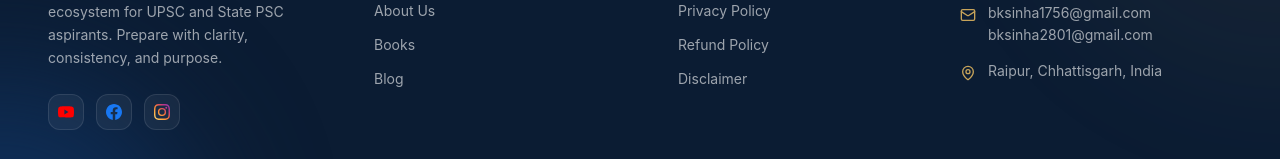
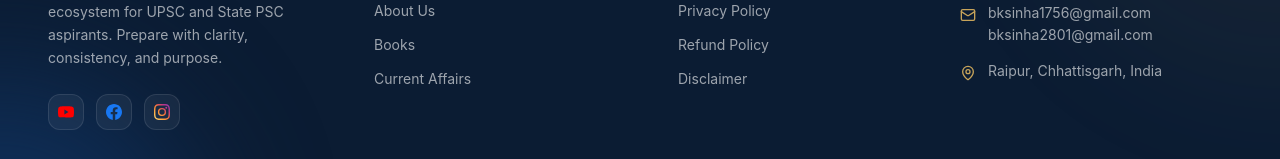
Before and after one commit to Ashirward1312/E-Com-Fe, a React (Vite) app: page /disclaimer in a window 1280 px wide. Shown: the part 1621-1780 px from the top of the page. Built offline with nearby package versions, Linux system fonts and the light colour scheme.

Commit message:
changes in footer

```diff
--- a/src/Footer/Footer.jsx
+++ b/src/Footer/Footer.jsx
@@ -8,7 +8,7 @@ const Footer = () => {
     { name: "Home", path: "/" },
     { name: "About Us", path: "/about" },
     { name: "Books", path: "/books" },
-    { name: "Blog", path: "/blogs" },
+    { name: "Current Affairs", path: "/current-affairs" },
   ];
 
   const quickLinks = [
```
